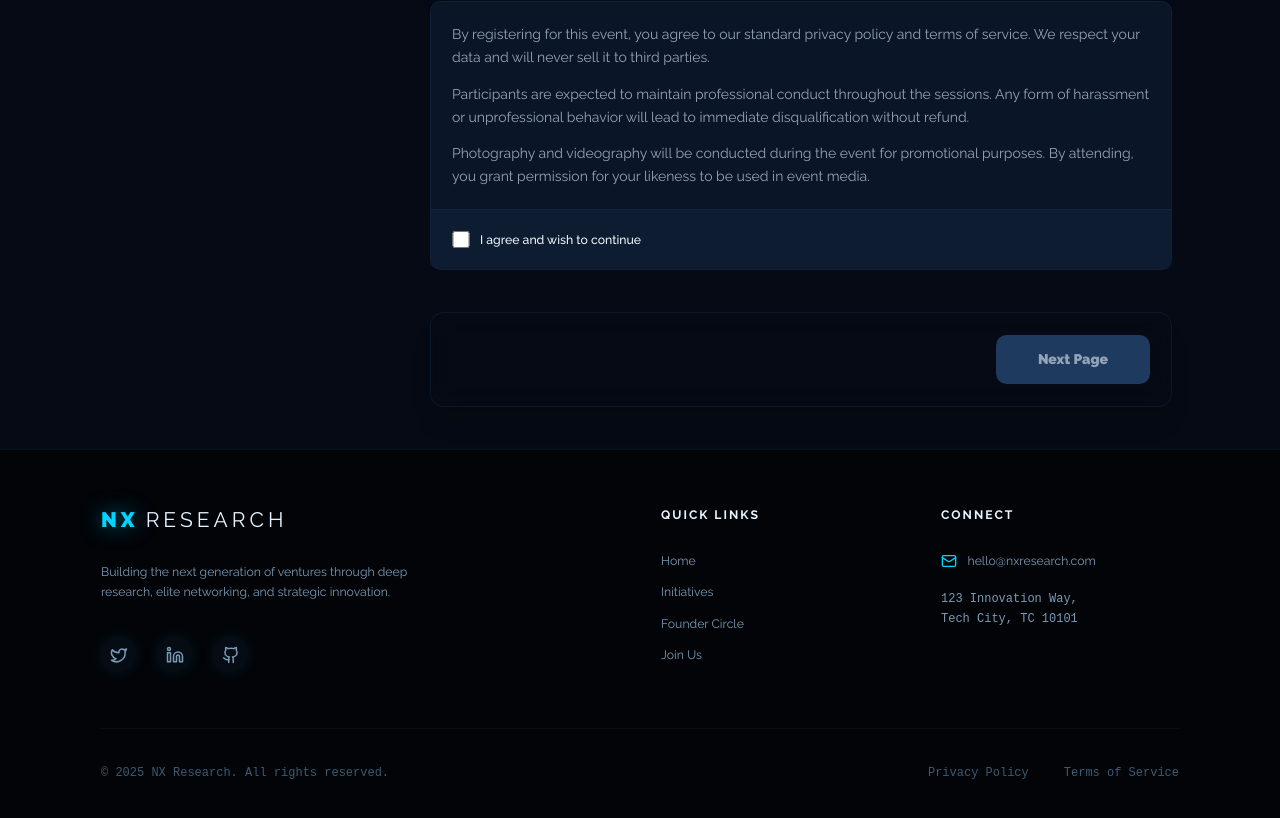
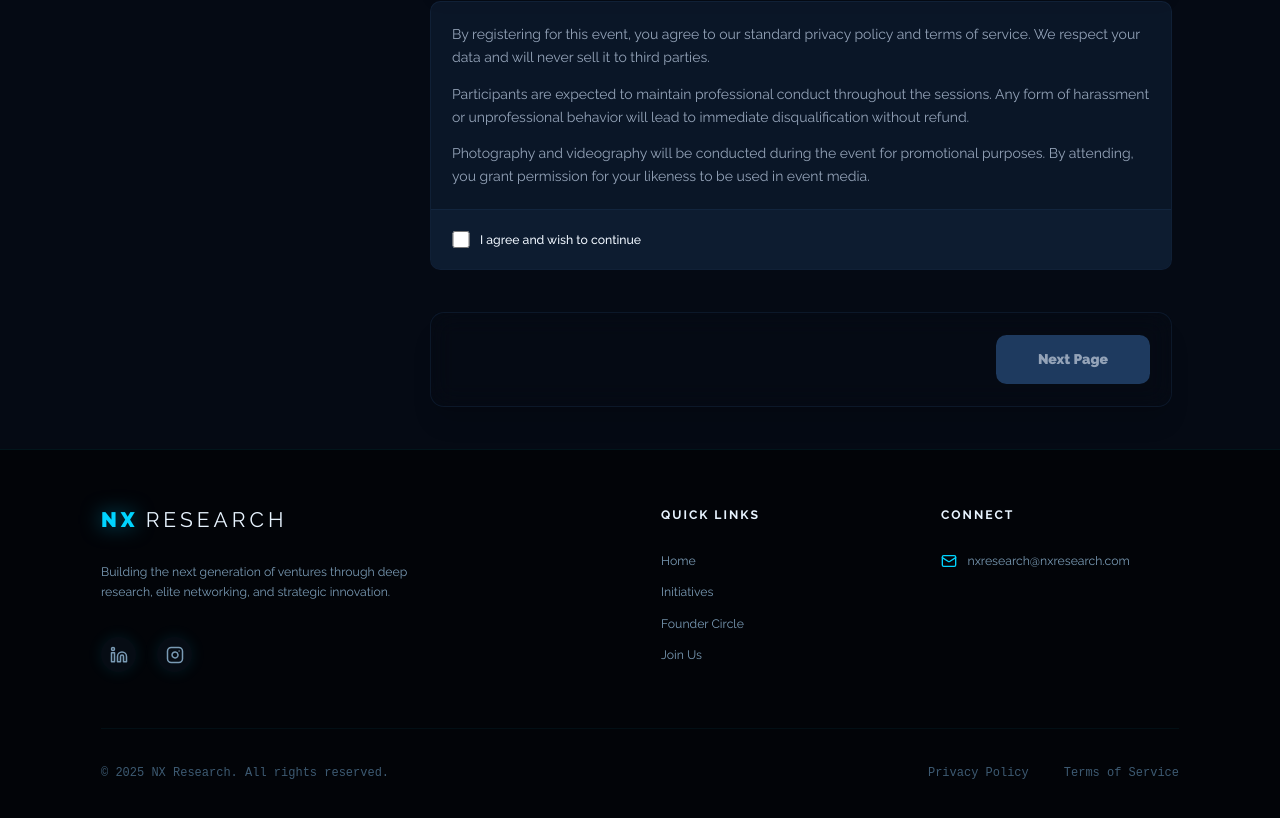
Before and after one commit to Prathamjoshi355/NX-research-frontend-, a React (Vite) app: page /FCCregistration in a window 1280 px wide. Shown: the part 634-1452 px from the top of the page. Built offline with nearby package versions, Linux system fonts and the light colour scheme; a web font is replaced by a local one.

Commit message:
Fix: FCC registration submit button now calls API instead of just alert

```diff
--- a/src/components/EmpowermentHero.tsx
+++ b/src/components/EmpowermentHero.tsx
@@ -81,6 +81,7 @@ export default function EmpowermentHero() {
               className="absolute top-2 right-2 w-7 h-7 sm:w-8 sm:h-8 bg-black/60 rounded-full flex items-center justify-center text-white/70 hover:text-white hover:bg-black/80 transition-all"
             >
               <VolumeX size={14} />
+
             </motion.button>
           )}
         </AnimatePresence>
--- a/src/components/FCCHero.tsx
+++ b/src/components/FCCHero.tsx
@@ -81,7 +81,7 @@ export default function Hero({
           }`}
         >
           <source
-            src="https://res.cloudinary.com/dhy9pmo8s/video/upload/v1771707288/WhatsApp_Video_2026-02-21_at_1.59.15_AM_bfz1ju.mp4"
+            src="https://res.cloudinary.com/dhy9pmo8s/video/upload/v1771958328/Founder_Circle_msjyn2.mp4"
             type="video/mp4"
           />
         </video>
--- a/src/components/Footer.tsx
+++ b/src/components/Footer.tsx
@@ -1,4 +1,4 @@
-import { Github, Twitter, Linkedin, Mail } from "lucide-react";
+import { Instagram, Linkedin, Mail } from "lucide-react";
 import { Link } from "react-router-dom";
 
 export default function Footer() {
@@ -22,15 +22,21 @@ export default function Footer() {
               Building the next generation of ventures through deep research, elite networking, and strategic innovation.
             </p>
             <div className="flex gap-6">
-              <a href="#" className="w-10 h-10 rounded-full bg-bg-secondary flex items-center justify-center text-text-secondary hover:bg-neon-cyan hover:text-bg-primary transition-all duration-300 shadow-[0_0_15px_rgba(0,212,255,0.1)] hover:shadow-[0_0_20px_rgba(0,212,255,0.4)]">
-                <Twitter size={18} />
-              </a>
-              <a href="#" className="w-10 h-10 rounded-full bg-bg-secondary flex items-center justify-center text-text-secondary hover:bg-neon-cyan hover:text-bg-primary transition-all duration-300 shadow-[0_0_15px_rgba(0,212,255,0.1)] hover:shadow-[0_0_20px_rgba(0,212,255,0.4)]">
+
+              <a
+                href="https://www.linkedin.com/company/nx-research"
+                className="w-10 h-10 rounded-full bg-bg-secondary flex items-center justify-center text-text-secondary hover:bg-neon-cyan hover:text-bg-primary transition-all duration-300 shadow-[0_0_15px_rgba(0,212,255,0.1)] hover:shadow-[0_0_20px_rgba(0,212,255,0.4)]"
+              >
                 <Linkedin size={18} />
               </a>
-              <a href="#" className="w-10 h-10 rounded-full bg-bg-secondary flex items-center justify-center text-text-secondary hover:bg-neon-cyan hover:text-bg-primary transition-all duration-300 shadow-[0_0_15px_rgba(0,212,255,0.1)] hover:shadow-[0_0_20px_rgba(0,212,255,0.4)]">
-                <Github size={18} />
+
+              <a
+                href="https://www.instagram.com/nxresearch?igsh=NmtxbG9oNHNnMzd0"
+                className="w-10 h-10 rounded-full bg-bg-secondary flex items-center justify-center text-text-secondary hover:bg-neon-cyan hover:text-bg-primary transition-all duration-300 shadow-[0_0_15px_rgba(0,212,255,0.1)] hover:shadow-[0_0_20px_rgba(0,212,255,0.4)]"
+              >
+                <Instagram size={18} />
               </a>
+
             </div>
           </div>
 
@@ -51,12 +57,12 @@ export default function Footer() {
             <ul className="space-y-6 text-text-secondary font-heading text-sm">
               <li className="flex items-center gap-3">
                 <Mail size={16} className="text-neon-cyan" />
-                <span>hello@nxresearch.com</span>
+                <span>nxresearch@nxresearch.com</span>
               </li>
-              <li className="font-mono text-[12px] leading-relaxed">
+              {/* <li className="font-mono text-[12px] leading-relaxed">
                 123 Innovation Way,<br />
                 Tech City, TC 10101
-              </li>
+              </li> */}
             </ul>
           </div>
         </div>
--- a/src/pages/FCCregistration.tsx
+++ b/src/pages/FCCregistration.tsx
@@ -6,7 +6,9 @@ import Sidebar from '../components/FCCRegistrationSidebar';
 import StepIndicator from '../components/FCCRegistrationStepIndicator';
 import { fccAPI } from '../api';
 import { ChevronDown, ChevronUp, Plus, Trash2, GraduationCap, Rocket, Briefcase, Loader, CheckCircle } from 'lucide-react';
+
 import './Formindex.css';
+import { label } from 'motion/react-client';
 
 const FCCRegistration: React.FC = () => {
   const [currentStep, setCurrentStep] = useState<Step>(Step.AGREEMENTS);
@@ -431,7 +433,7 @@ const FCCRegistration: React.FC = () => {
                     <div className="space-y-2">
                       <label className="text-sm font-semibold text-nx-gray">Stage</label>
                       <div className="flex rounded-lg overflow-hidden border border-nx-steel/30">
-                        {['IDEA', 'MVP', 'REVENUE'].map(stage => (
+                        {['IDEA', 'GROWTH-STAGE', 'REVENUE'].map(stage => (
                           <button key={stage} className="flex-1 py-3 text-xs font-bold hover:bg-nx-muted/50 transition-colors border-r border-nx-steel/30 last:border-0 uppercase tracking-tighter text-nx-white">
                             {stage}
                           </button>
@@ -442,6 +444,7 @@ const FCCRegistration: React.FC = () => {
                     <Input label="Industry (Optional)" />
                   </div>
                   <div className="flex items-center justify-between p-6 bg-nx-cyan/10 rounded-2xl border border-nx-cyan/20">
+
                     <div className="space-y-1">
                       <p className="font-bold text-nx-white">Promotion Listing</p>
                       <p className="text-xs text-nx-cyan">Get listed in our startup directory</p>
```
